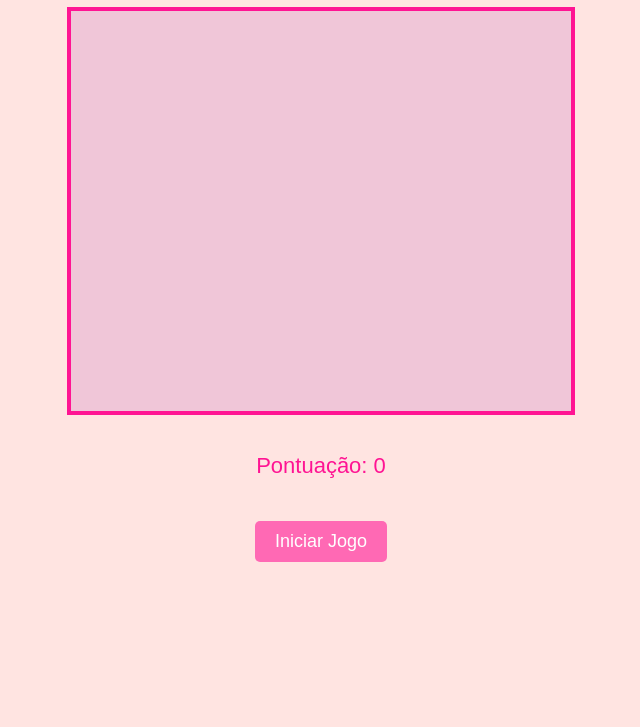
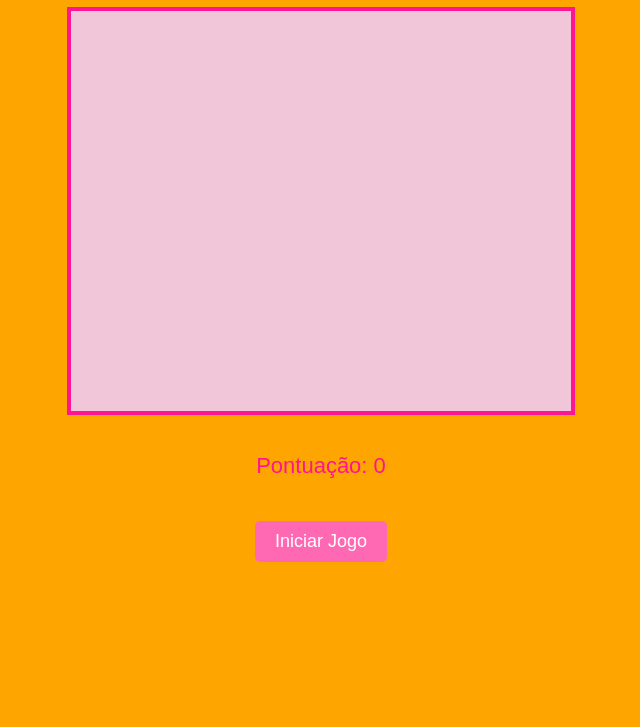
Before and after one commit to acmonicalima/corridarosa, a plain HTML site: page index.html in a window 1280 px wide. Shown: the part 73-800 px from the top of the page, without its empty margins (319-959 px from the left). Drawn offline with Linux system fonts and the light colour scheme.

Commit message:
Update style.css

```diff
--- a/style.css
+++ b/style.css
@@ -1,8 +1,8 @@
 body {
   font-family: Arial, sans-serif;
   text-align: center;
-  background-color: #ffe4e1;
-  color: #ff69b4;
+  background-color: #FFA500;
+  color:#ADD8E6;
 }
 
 h1 {
```
